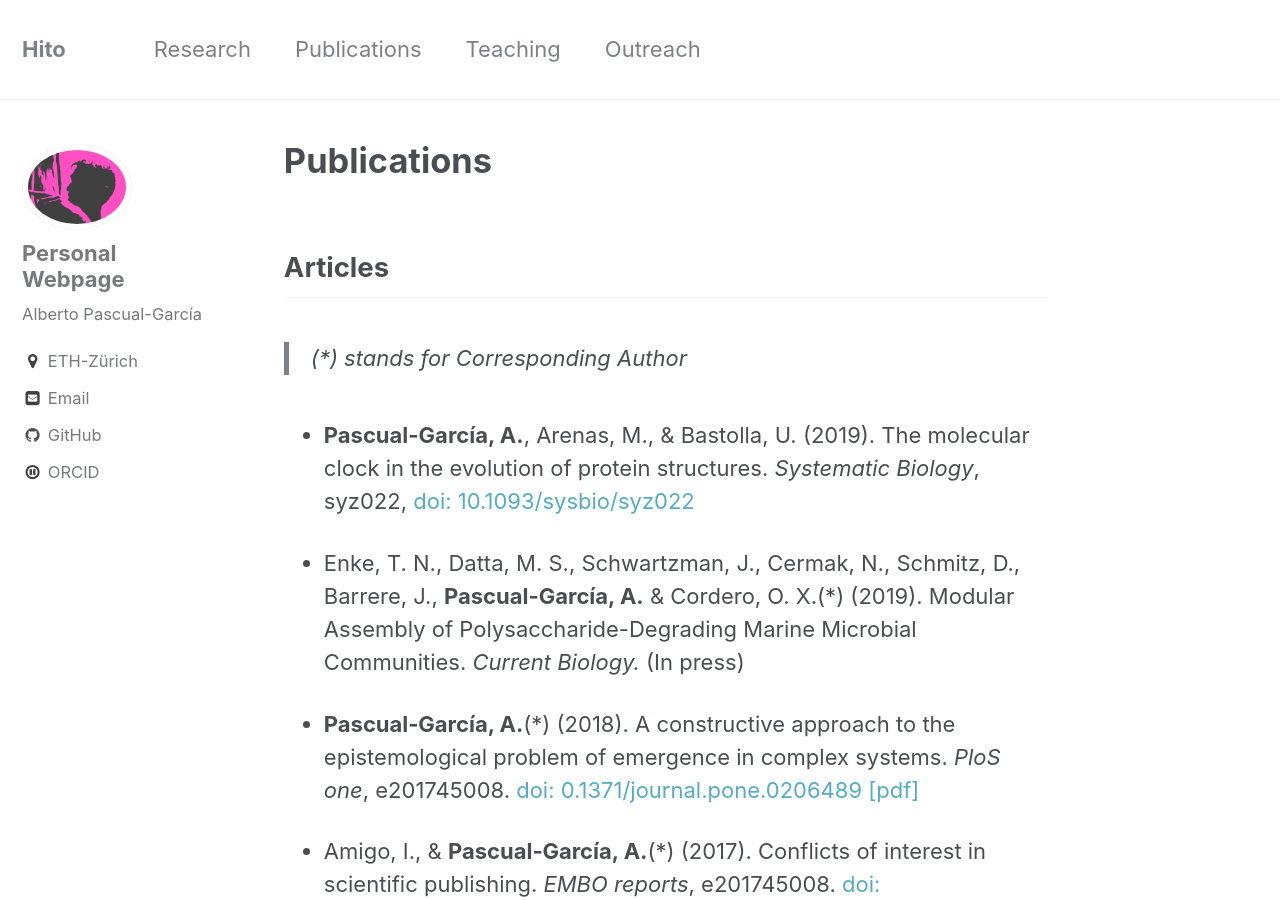
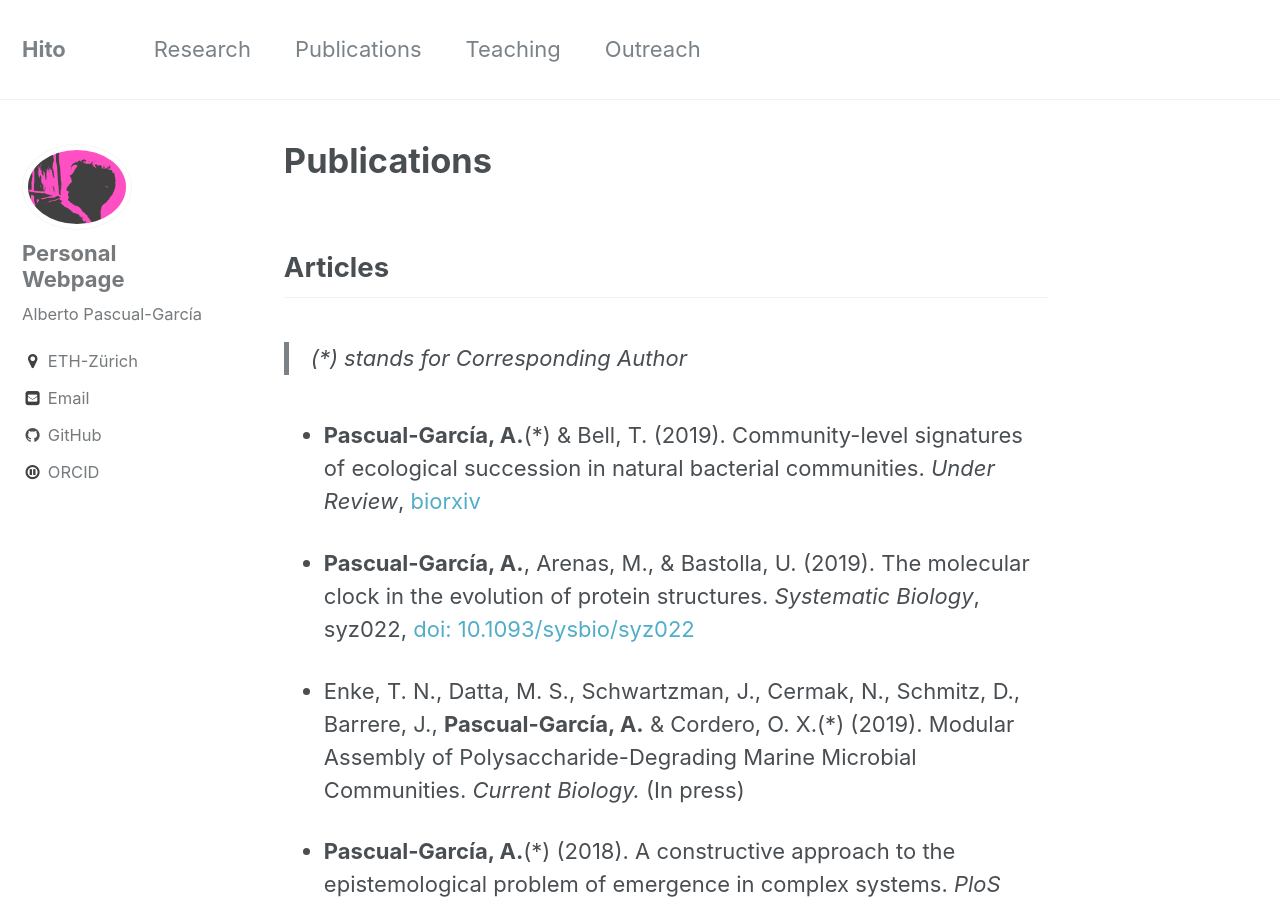
Before and after one commit to apascualgarcia/apascualgarcia.github.io, a Jekyll site: the page built from _pages/Publications.md, in a window 1280 px wide and 900 px high. Built offline with Jekyll 4.4.1, drawn with Linux system fonts in a browser that asks for light colours.

Commit message:
Update biorxiv

```diff
--- a/_pages/Publications.md
+++ b/_pages/Publications.md
@@ -10,6 +10,8 @@ permalink: /_pages/Publications/
 
 ## Articles
 > (*) stands for Corresponding Author
+
+* **Pascual-García, A.**(*) & Bell, T. (2019). Community-level signatures of ecological succession in natural bacterial communities. _Under Review_, [biorxiv](https://doi.org/10.1101/636233)
 
 * **Pascual-García, A.**, Arenas, M., & Bastolla, U. (2019). The molecular clock in the evolution of protein structures. _Systematic Biology_, syz022, [doi: 10.1093/sysbio/syz022](https://doi.org/10.1093/sysbio/syz022)
 
```
